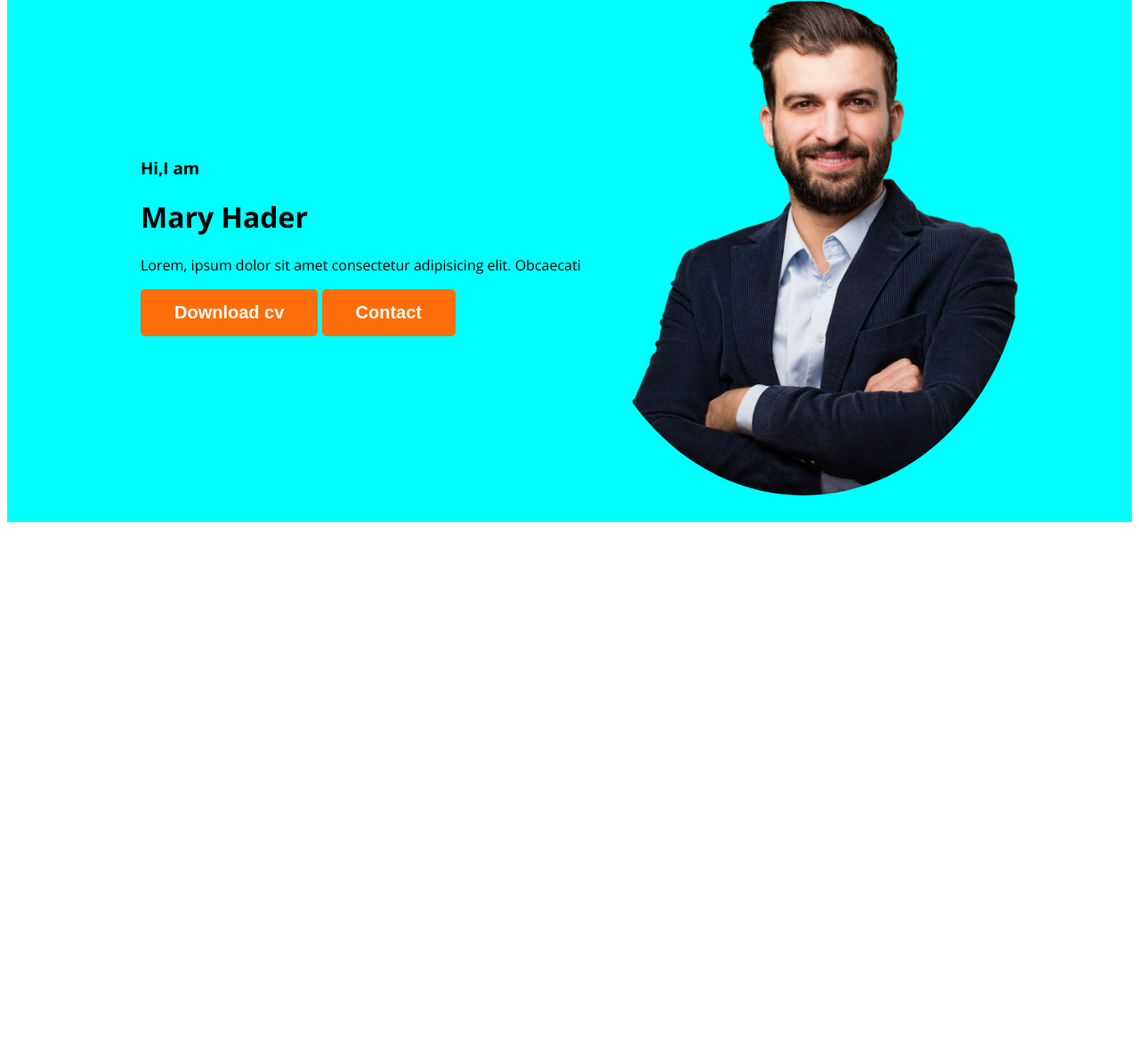
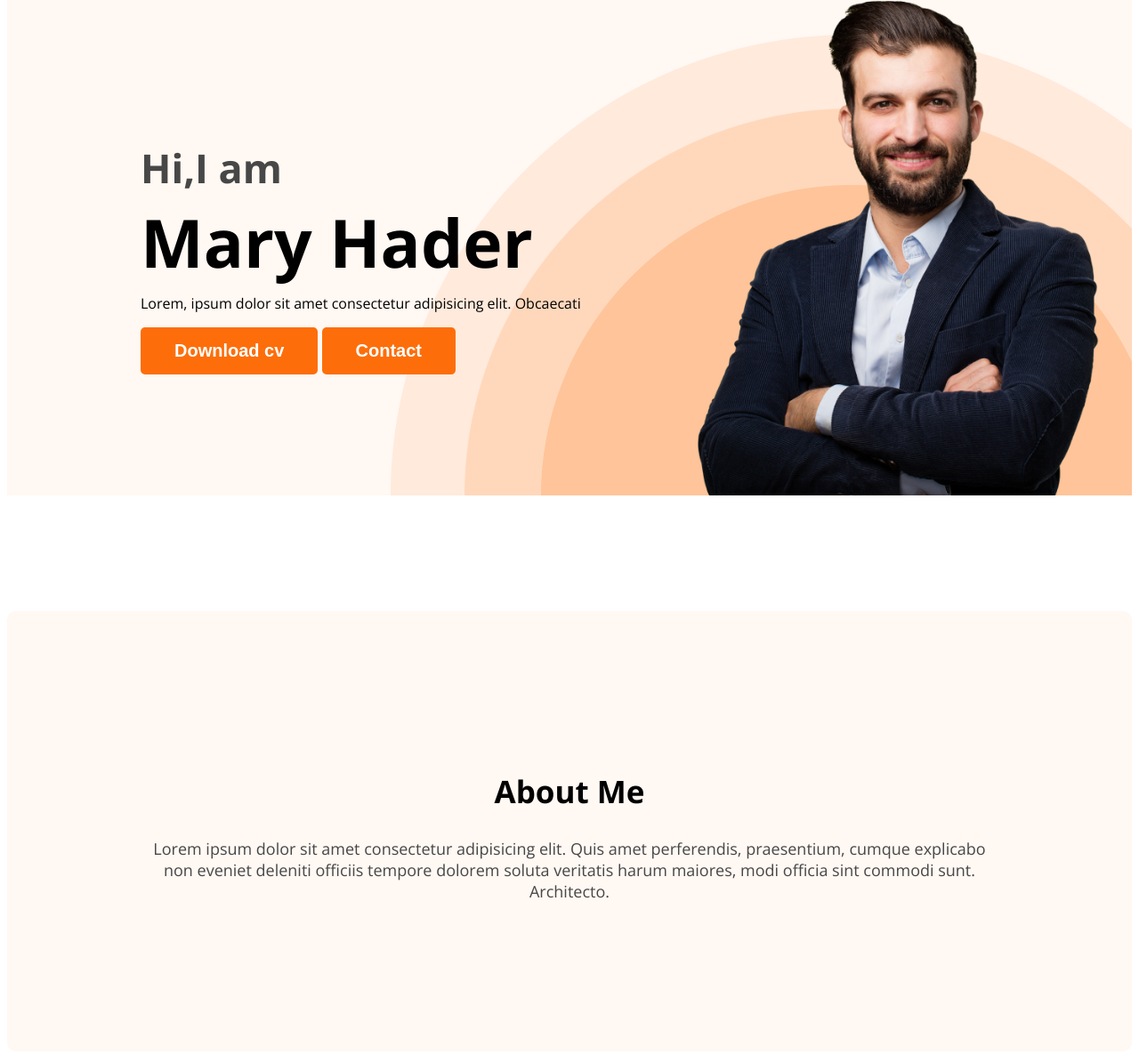
Before and after one commit to akif4656/webdeveloper-protfolio, a plain HTML site: page index.html in a window 1280 px wide. Shown: the part 211-1396 px from the top of the page at 89% size. Before the commit the page ends 806 px from the top, so only its background shows below. Drawn offline with nearby package versions, Linux system fonts and the light colour scheme.

Commit message:
about section created

```diff
--- a/index.html
+++ b/index.html
@@ -20,10 +20,10 @@
             </ul>
         </nav>
         <div class="banner">
-            <div>
-                <h3>Hi,I am</h3>
-                <h1>Mary Hader</h1>
-                <p>Lorem, ipsum dolor sit amet consectetur adipisicing elit. Obcaecati</p>
+            <div class="banner-content">
+                <h3 class="banner-h3">Hi,I am</h3>
+                <h1 class="banner-h1">Mary Hader</h1>
+                <p class="banner-p" >Lorem, ipsum dolor sit amet consectetur adipisicing elit. Obcaecati</p>
                 <button type="button" class="btn-primary" download>Download cv</button>
                 <button class="btn-primary" >Contact</button>
             </div>
@@ -32,6 +32,11 @@
 
     </header>
     <main>
+        <section class="about">
+            <h1 class="primary-title">About Me</h1>
+            <p> Lorem ipsum dolor sit amet consectetur adipisicing elit. Quis amet perferendis, praesentium, cumque explicabo non eveniet deleniti officiis tempore dolorem soluta veritatis harum maiores, modi officia sint commodi sunt. Architecto.</p>
+
+        </section>
 
     </main>
     <footer>
--- a/style/protfolio.css
+++ b/style/protfolio.css
@@ -5,10 +5,6 @@ body{
   font-weight:weight;
   font-style:normal;
   font-variation-settings:"wdth" 100;
-
-}
-.header{
-    background-color: #FFF8F3;
 
 }
 .text-primary{
@@ -23,6 +19,11 @@ body{
     font-size: 20px;
     font-weight: 700;
     border: 0;
+}
+.primary-title{
+    text-align: center;
+    font-size: 35px;
+    font-weight: 700;
 }
 header nav{
     display:flex;
@@ -57,11 +58,50 @@ header nav ul li a{
 .banner{
     display: flex;
     align-items: center;
-    padding: 30px 30px 30px 150px;
-    background-color: aqua;
+    padding: 30px 30px 0px 150px;
+    justify-content: space-between;
+
+}
+.banner-content{
+    max-width: 500px;
 
 }
 .banner .profile-pic{
     width: 500px;
-    border-radius: 50%;
+
+
 }
+.header{
+    background-color: #FFF8F3;
+    background-image: url('../images/header_bg.png');
+    background-repeat: no-repeat;
+    background-position: bottom right;
+}
+.banner-h3{
+    font-size: 45px;
+    color: #474747;
+    margin-bottom: 0;
+
+}
+.banner-h1{
+    font-size: 75px;
+    font-style: 700;
+    margin-top: 2px;
+    margin-bottom: 0;
+
+}
+.banner-p{
+    margin-top: 7px;
+
+}
+.about{
+    background: #FFF8F3;
+    padding: 150px;
+    border-radius: 10px;
+    margin: 130px 0;
+}
+.about p{
+    color: #474747;
+    text-align: center;
+    font-size: 18px;
+}
```
